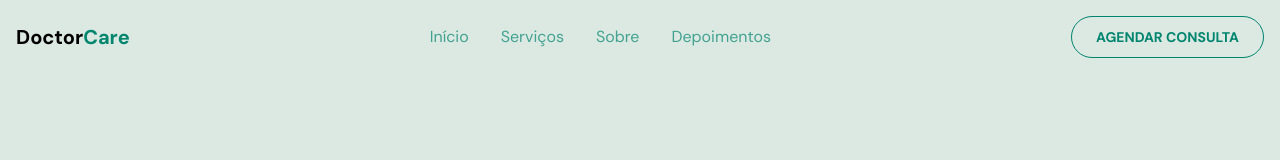
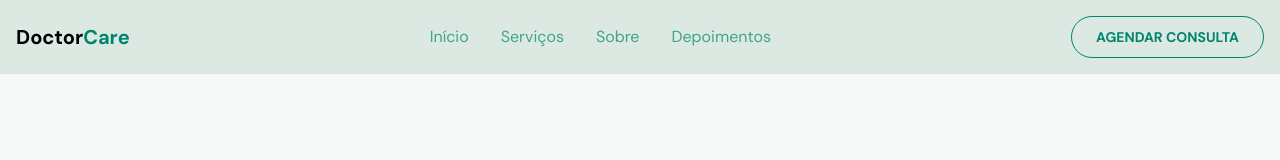
Before and after one commit to miltonahmed/doctor-care, a plain HTML site: page index.html in a window 1280 px wide. Drawn offline with nearby package versions, Linux system fonts and the light colour scheme.

Commit message:
Header sectio issue fixed

```diff
--- a/index.html
+++ b/index.html
@@ -34,7 +34,7 @@
 
 <body class="bg-green-light-02 overflow-x-hidden font-DnSans">
   <!-- header section  -->
-  <header id="header" class="w-full fixed top-0 left-0 right-0 bottom-0  bg-green-light z-50 text-primary">
+  <header id="header" class="w-full fixed top-0 left-0 right-0   bg-green-light z-50 text-primary">
     <nav class="container max-w-screen-xl mx-auto flex justify-between items-center p-4">
       <!-- Logo  -->
       <div class="logo">
```
